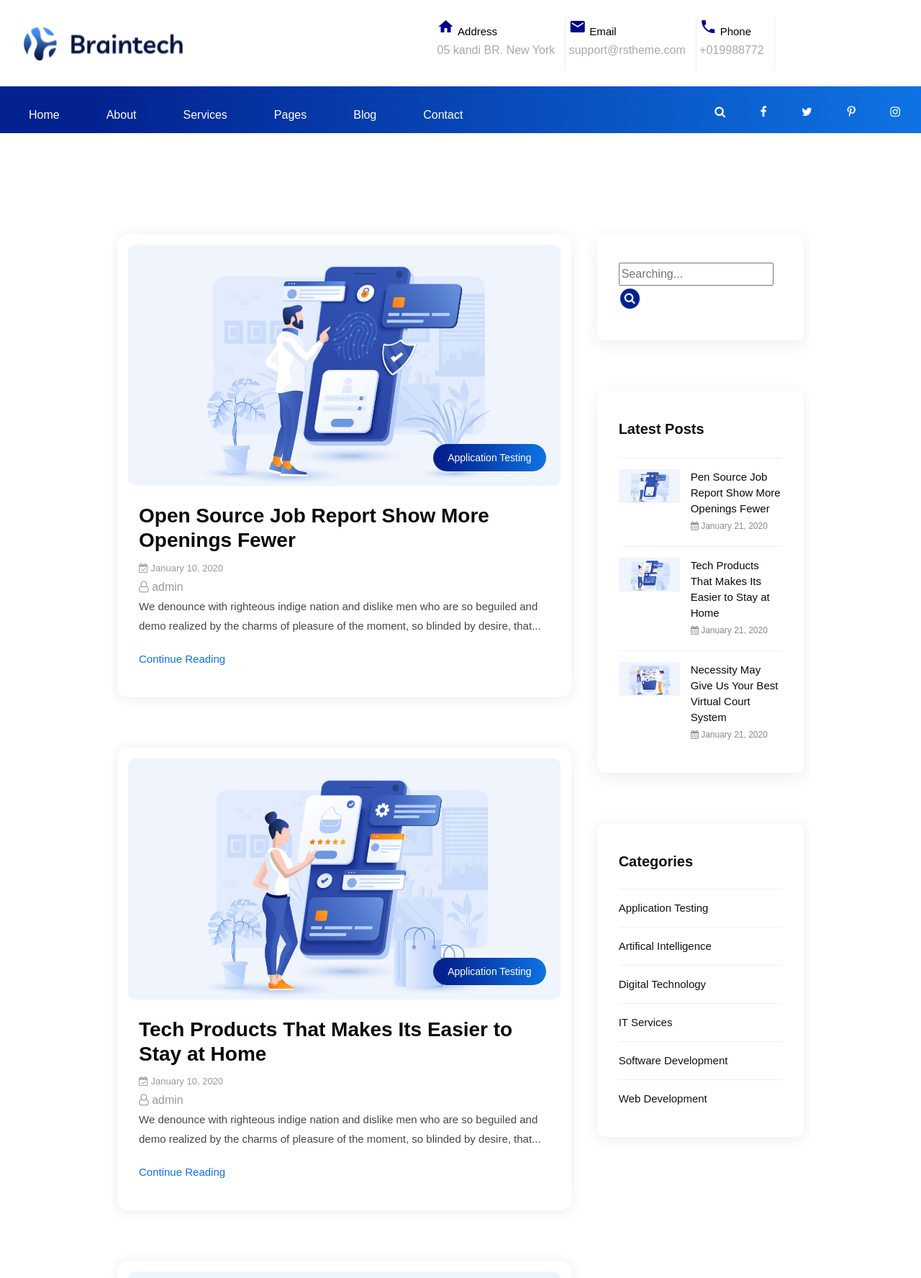
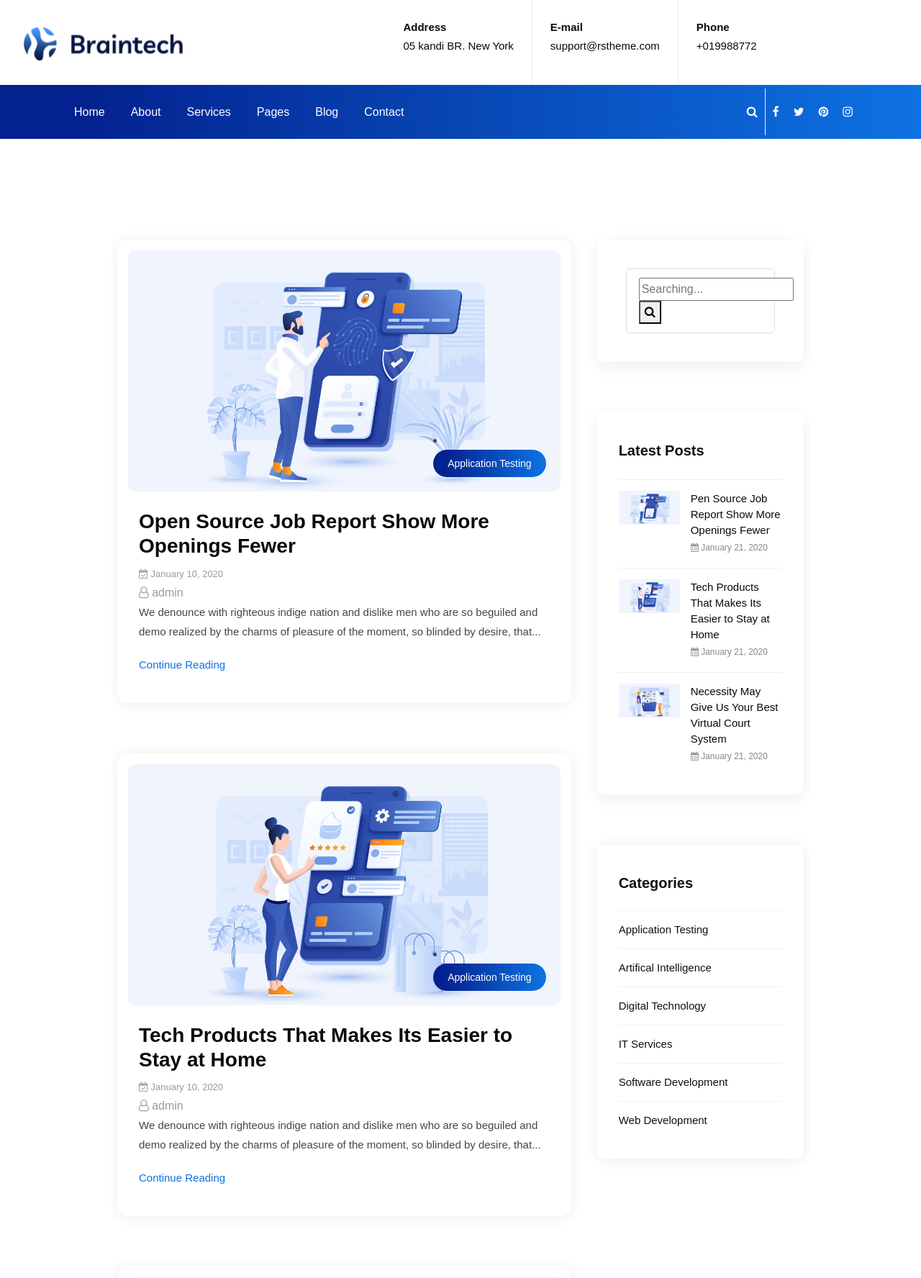
Before and after one commit to ozgecinko/ArgenovaInternship, a PHP site: page /blog.html in a window 1280 px wide. Shown: the top 1776 px of the page at 72% size. Run offline with PHP 8.4, Linux system fonts and the light colour scheme; some libraries are stand-ins or nearby versions.

Commit message:
fixed header

```diff
--- a/Task 4/blog.html
+++ b/Task 4/blog.html
@@ -17,75 +17,83 @@
     <div class="main">
         <!-- Header -->
         <div class="header">
-            <div class="row rs-vertical middle">
+            <div class="row">
+                <!-- Topbar -->
                 <div class="topbar">
-
                     <div class="col-lg-4">
                     <div class="logo">
                         <img src="img/logo.PNG" alt="logo">
                     </div>
                 </div>
-                    <div class="col-lg-10">
-                        <div class="social">
-                            <ul>
-                                <li>
-                                    <span class="icon">
-                                        <i class="material-icons">home</i>
+                    <div class="col-lg-10 text-right">
+                        <div class="topbar-contact">
+                            <ul class="contact-list">
+                                <li class="contact-desc">
+                                    <span class="contact-name">
+                                        <span class="contact-title">Address</span>
+                                        <p>05 kandi BR. New York</p>
                                     </span>
-                                    <span class="socialtitle">
-                                        Address
+                                </li>
+                                <li class="contact-desc">
+                                    <span class="contact-name">
+                                        <span class="contact-title">E-mail</span>
+                                        <p><a href="#"> support@rstheme.com</a></p>
                                     </span>
-                                    <p>
-                                        05 kandi BR. New York
-                                    </p>
                                 </li>
-                                <li>
-                                    <span class="icon">
-                                        <i class="material-icons">mail</i>
-                                    </span>
-                                    <span class="socialtitle">
-                                        Email
-                                    </span>
-                                    <p>
-                                        support@rstheme.com
-                                    </p>
-                                </li>
-                                <li>
-                                    <span class="icon">
-                                        <i class="material-icons">phone</i>
-                                    </span>
-                                    <span class="socialtitle">
-                                        Phone
-                                    </span>
-                                    <p>
-                                        +019988772
-                                    </p>
-                                </li>
-                            </ul>
+                                <li class="contact-desc-without-border">
+                                   <span class="contact-name">
+                                       <span class="contact-title">Phone</span>
+                                        <p>+019988772</p>
+                                   </span>
+                               </li>
+                           </ul>
                         </div>
                     </div>
                 </div>
+
+                <!-- Navbar -->
+                <nav class="navbar navbar-expand-lg">
+                      <ul class="navbar-nav">
+                        <li class="nav-item">
+                          <a class="nav-link" href="#">Home</a>
+                        </li>
+                        <li class="nav-item">
+                          <a class="nav-link" href="#">About</a>
+                        </li>
+                        <li class="nav-item">
+                          <a class="nav-link" href="#">Services</a>
+                        </li>
+                        <li class="nav-item">
+                            <a class="nav-link" href="#">Pages</a>
+                        </li>
+                        <li class="nav-item">
+                            <a class="nav-link" href="#">Blog</a>
+                        </li>
+                        <li class="nav-item">
+                            <a class="nav-link" href="#">Contact</a>
+                        </li>
+                      </ul>
+                      <ul class="navbar-nav ml-auto">
+                        <li class="nav-item-with-border">
+                            <a href="#" class="fa fa-search"></a>
+                        </li>
+                        <li class="nav-item">
+                            <a href="#" class="fa fa-facebook"></a>
+                        </li>
+                        <li class="nav-item">
+                            <a href="#" class="fa fa-twitter"></a>
+                        </li>
+                        <li class="nav-item">
+                            <a href="#" class="fa fa-pinterest"></a>
+                        </li>
+                        <li class="nav-item">
+                            <a href="#" class="fa fa-instagram"></a>
+                        </li>
+                    </ul>
+                </nav>
             </div>
         </div>
 
-        <!-- Navbar -->
-        <div class="navbar">
-                <ul class= "menu">
-                    <li><a href="#home">Home</a></li>
-                    <li><a href="#about">About</a></li>
-                    <li><a href="#services">Services</a></li>
-                    <li><a href="#pages">Pages</a></li>
-                    <li><a href="#blog">Blog</a></li>
-                    <li><a class="active" href="#contact">Contact</a></li>
-                </ul>
-                <ul class="social">
-                    <li><a href="#"><i class="fa fa-search"></i></a></li>
-                    <li><a href="#"><i class="fa fa-facebook"></i></a></li>
-                    <li><a href="#"><i class="fa fa-twitter"></i></a></li>
-                    <li><a href="#"><i class="fa fa-pinterest-p"></i></a></li>
-                    <li><a href="#"><i class="fa fa-instagram"></i></a></li>
-                </ul>
-        </div>
 
         <!-- Blog -->
         <div class="blog">
@@ -253,7 +261,7 @@
                             <div class="search-widget">
                                 <div class="search-wrap">
                                     <input type="search" placeholder="Searching..." name="s" class="search-input" value="">
-                                    <button type="submit" class="button"><i class="fa fa-search"></i></button>
+                                    <button type="submit" class="button-search"><i class="fa fa-search"></i></button>
                                 </div>
                             </div>
                             <div class="recent-posts">
--- a/Task 4/css/style.css
+++ b/Task 4/css/style.css
@@ -20,6 +20,8 @@ div {
 img {
     max-width: 100%;
     height: auto;
+    vertical-align: middle;
+    border-style: none;
 }
 
 ul {
@@ -29,19 +31,15 @@ ul {
 }
 
 a{
+    color:#0a0a0a;
     text-decoration: none !important;
     outline: none !important;
 }
 
-li{
-    list-style: outside none none;
-    margin: 0;
-    padding: 0;
-}
 
 h1, h2, h3, h4, h5, h6 {
     font-family: 'Livvic', sans-serif;
-    color: #101010;}
+    color: black;}
 
 .container-fluid{
     background: white;
@@ -69,7 +67,7 @@ h1, h2, h3, h4, h5, h6 {
     border-radius: 150px;
 }
 
-.title, .info-text, a{
+.title, .info-text{
     color:white;
 }
 
@@ -129,9 +127,7 @@ h1, h2, h3, h4, h5, h6 {
  }
 
  .row{
-    display:flex;
-    -ms-flex-wrap: wrap;
-    flex-wrap: wrap;
+    vertical-align: middle;
     margin-right: -15px;
     margin-left: -15px;
     overflow:hidden;
@@ -139,97 +135,92 @@ h1, h2, h3, h4, h5, h6 {
 
  .header{
     color: white;
+    justify-content: center;
     align-items: center;
-    height: 120px;
+    height: fit-content;
     position: relative;
     overflow:hidden;
  }
 
  .header .topbar{
-    margin: 10px;
-    padding: 15px;
+    margin: 0;
+    padding: 0;
     overflow: hidden;
     vertical-align: middle;
  }
 
  .header .topbar .logo{
-    height: auto;
+    padding: 25px;
     float: left;
+    height: 65px;
+    line-height: 62px;
  }
 
- .header .topbar .social{
+
+ .header .topbar .topbar-contact .contact-list {
     float: right;
+    text-align: left;
+    margin-bottom: 0;
 }
 
- .header .topbar .social ul{
-    list-style-type: none;
-    margin: 0;
-    padding: 0;
-    overflow: hidden;
- }
- .header .topbar .social ul li{
-    display: inline-block;
+ .header .topbar .topbar-contact .contact-desc {
+    float: left;
+    text-align: left;
+    display:inline;
+    color: #0a0a0a;
+    font-size: 15px;
+    font-weight: 300;
+    margin-bottom: 0;
+    padding: 25px;
     border-right: 1px solid #eee;
 }
 
- .header .topbar .social ul li .socialtitle{
-     color:black;
+.header .topbar .topbar-contact .contact-desc-without-border{
+    float: left;
+    text-align: left;
+    display:inline;
+    color: #0a0a0a;
     font-size: 15px;
-     align-items: center;
+    font-weight: 300;
+    padding: 25px;
+    margin-bottom: 0;
 }
 
- .header .topbar .social ul li p{
-    margin-right: 14px;
-    color: darkgray;
-    text-align: center;
+
+.header .topbar .topbar-contact .contact-title{
+    color: #0a0a0a;
+    font-size: 15px;
+    font-weight: 700;
 }
 
  .navbar
  {
-    height: 65px;
+    background: linear-gradient(90deg, #03228f 10%, #0e73e4 100%);
+    text-align: center;
+    justify-content: space-between;
+    line-height: 65px;
+    height: 75px;
     position: relative;
-    background: linear-gradient(90deg, #03228f 10%, #0e73e4 100%);
     overflow:hidden;
+    padding-left: 100px;
+    padding-right: 100px;
  }
 
- .navbar .menu{
-    list-style-type: none;
-    overflow:hidden;
+ .navbar-nav .nav-item-with-border{
+    border-right: 1px solid #eee;
  }
 
- .navbar .menu ul{
-    margin: 0;
-    padding: 0;
-    overflow: hidden;
+ .navbar-nav > li {
+    padding-right: 10px;
+    padding-left: 10px;
 }
 
-
-.navbar .menu li a {
-    display: block;
+ .navbar-nav > li > a{
     color: white;
-    text-align: center;
-    margin: 0px 10px 0px 10px;
-    padding: 15px;
-    text-decoration: none;
-    position: relative;
  }
 
- .navbar .menu li a:hover {
-    color: gray;
-  }
-
-
- .navbar .menu li {
-    overflow:hidden;
-    float: left;
-    margin-left: 15px;
-  }
-
- .navbar .social li{
-    overflow:hidden;
-    display: inline-block;
-    margin-right: 14px;
-    padding: 15px;
+ .navbar-nav > li > a:hover {
+    color: lightgray;
  }
 
   .map{
@@ -432,10 +423,19 @@ h1, h2, h3, h4, h5, h6 {
 
 .widget-area .search-widget {
     background: #fff;
-    padding: 40px 30px 40px;
+    padding: 40px;
     box-shadow: 0 6px 25px rgb(0 0 0 / 7%);
     border-radius: 10px;
     margin-bottom: 70px;
+}
+
+.widget-area .search-widget .search-wrap{
+    border: 1px solid #ddd;
+    color: #444444;
+    padding: 12px 17px;
+    width: 100%;
+    border-radius: 5px;
+    position: relative;
 }
 
 .widget-area .recent-posts {
```
Lines whose indentation alone changed are shown as unchanged.
